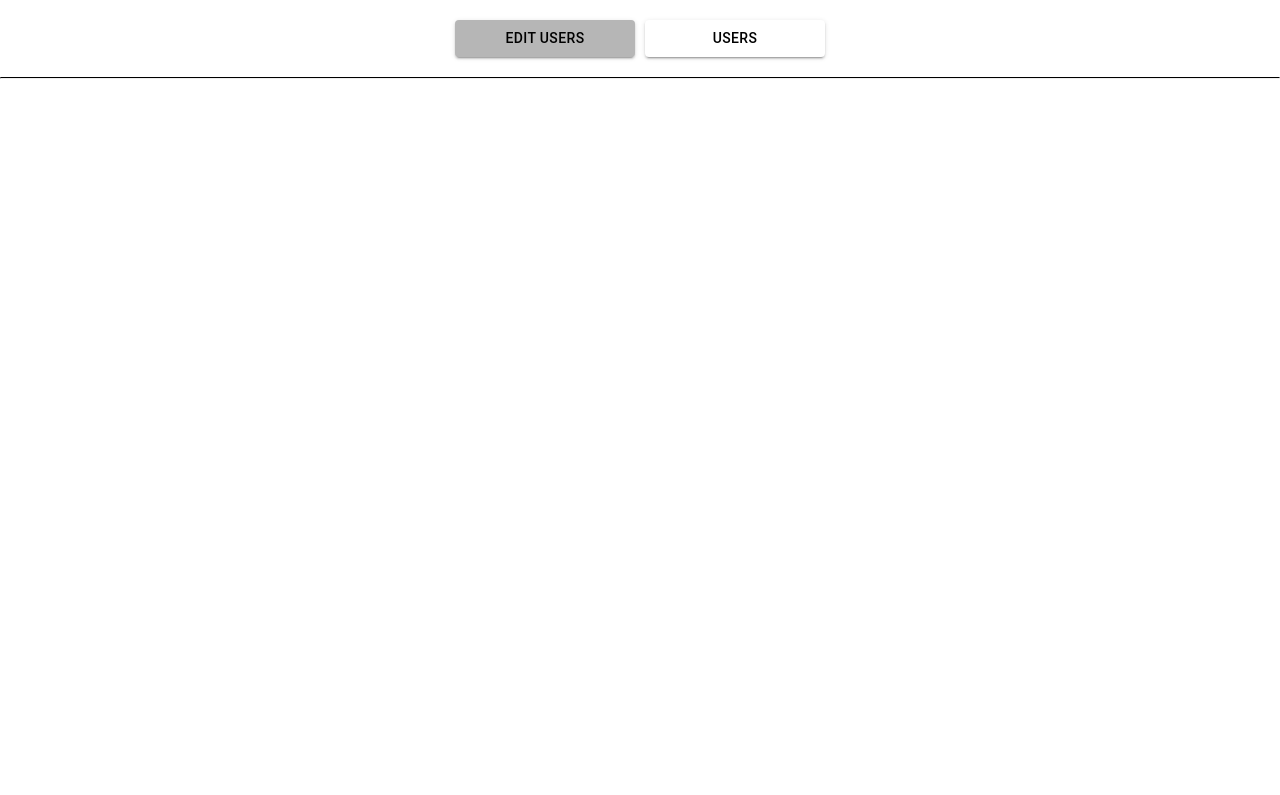
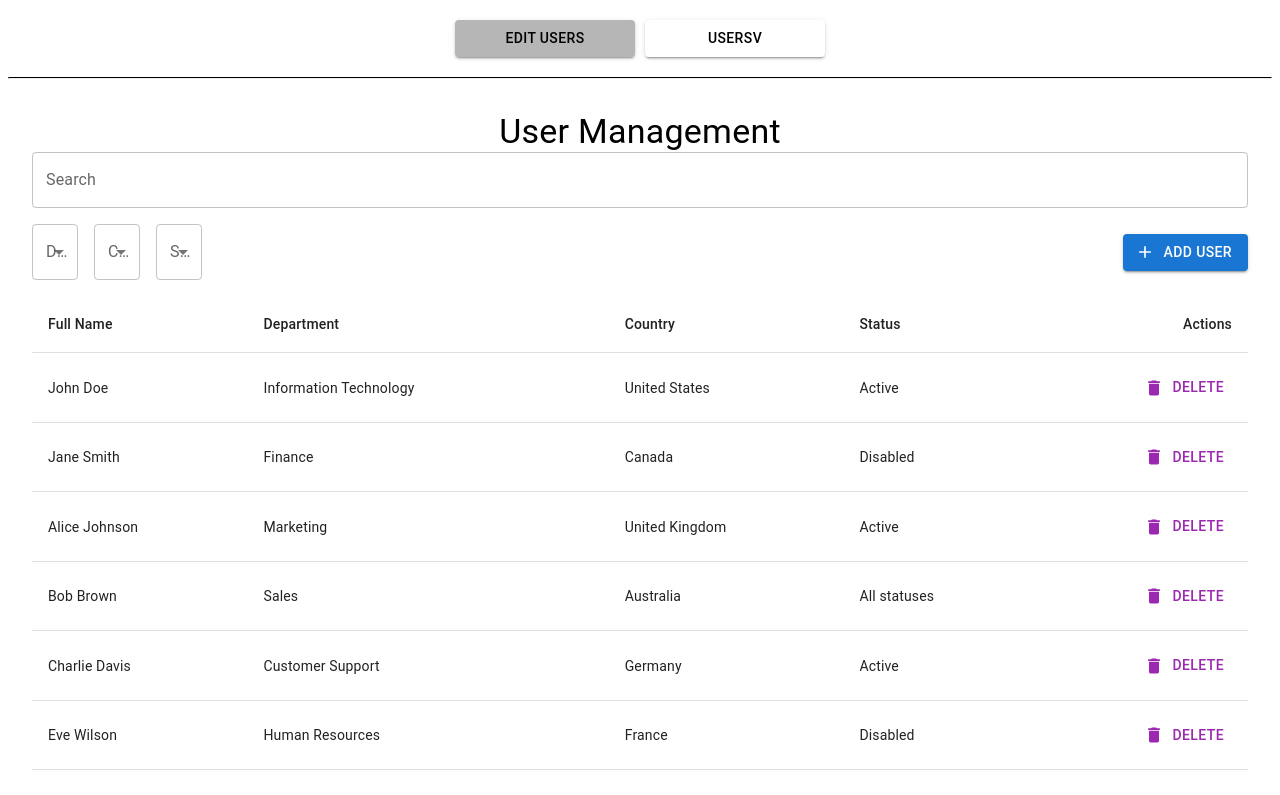
Before and after one commit to Gelan007/insiders-test-react, a React (Create React App) app: page / in a window 1280 px wide. Shown: the top 795 px of the page. Built offline with nearby package versions, Linux system fonts and the light colour scheme.

Commit message:
UsersTable basic structure

```diff
--- a/package.json
+++ b/package.json
@@ -5,6 +5,7 @@
   "dependencies": {
     "@emotion/react": "^11.13.3",
     "@emotion/styled": "^11.13.0",
+    "@mui/icons-material": "^6.1.1",
     "@mui/material": "^6.1.1",
     "@testing-library/jest-dom": "^5.17.0",
     "@testing-library/react": "^13.4.0",
--- /dev/null
+++ b/src/components/UsersPage/UsersPage.tsx
@@ -0,0 +1,14 @@
+import React from 'react';
+import Header from "../header/Header";
+import UsersTable from "../usersTable/UsersTable";
+
+const UsersPage = () => {
+    return (
+        <div>
+            <Header/>
+            <UsersTable/>
+        </div>
+    );
+};
+
+export default UsersPage;
--- a/src/components/editUsersTable/EditUsersTable.module.scss
+++ b/src/components/editUsersTable/EditUsersTable.module.scss
@@ -2,7 +2,7 @@
   border: 1px solid black;
   padding: 60px 80px 80px;
   max-width: 1400px;
-  margin: 0 auto;
+  margin: 80px auto;
 }
 
 .header {
--- a/src/components/editUsersTable/EditUsersTable.tsx
+++ b/src/components/editUsersTable/EditUsersTable.tsx
@@ -3,15 +3,15 @@ import s from "./EditUsersTable.module.scss";
 import { Box, Button, FormControl, InputLabel, MenuItem, Select, SelectChangeEvent, TextField } from "@mui/material";
 import { UserWithId } from "../../interfaces/User";
 import {getUsersWithId, USERS} from "../../data/users";
-
-const LOCAL_STORAGE_KEY = "usersData";
+import {localstorageUsers} from "../../utils/localstorage/localstorage";
 
 const EditUsersTable = () => {
     const [users, setUsers] = React.useState<UserWithId[]>([]);
     const [selectedUser, setSelectedUser] = React.useState<UserWithId | undefined>(undefined);
     const uniqueStatuses = Array.from(new Set(users.map(user => user.status.name)));
+
     useEffect(() => {
-        const storedUsers = localStorage.getItem(LOCAL_STORAGE_KEY);
+        const storedUsers = localstorageUsers.getUsers();
         if (storedUsers) {
             setUsers(JSON.parse(storedUsers));
         } else {
@@ -38,7 +38,7 @@ const EditUsersTable = () => {
     const handleSave = () => {
         const updatedUsers = users.map(user => user.id === selectedUser?.id ? selectedUser : user);
         setUsers(updatedUsers);
-        localStorage.setItem(LOCAL_STORAGE_KEY, JSON.stringify(updatedUsers));
+        localstorageUsers.addUsers(updatedUsers);
     };
 
     const undo = () => {
--- a/src/components/header/Header.tsx
+++ b/src/components/header/Header.tsx
@@ -1,16 +1,18 @@
 import React from 'react';
 import s from "./Header.module.scss"
 import {Button} from "@mui/material";
+import {NavLink} from "react-router-dom";
+import {EDIT_USERS_ROUTE, USERS_ROUTE} from "../../utils/routes/routes";
 
 const Header = () => {
     return (
         <div className={s.header}>
             <div className={s.header__content}>
                 <Button variant="contained" sx={{ backgroundColor: '#b6b6b6', color: 'black' }}>
-                    Edit Users
+                    <NavLink to={EDIT_USERS_ROUTE}>Edit Users</NavLink>
                 </Button>
                 <Button variant="contained" sx={{ backgroundColor: '#ffffff', color: 'black' }}>
-                    Users
+                    <NavLink to={USERS_ROUTE}>Users</NavLink>v
                 </Button>
             </div>
             <hr className={s.header__hr}/>
--- /dev/null
+++ b/src/components/usersTable/UsersTable.module.scss
@@ -0,0 +1,6 @@
+.usersTable {
+  border: 1px solid black;
+  padding: 60px 80px 80px;
+  max-width: 1400px;
+  margin: 80px auto;
+}
--- a/src/components/usersTable/UsersTable.tsx
+++ b/src/components/usersTable/UsersTable.tsx
@@ -1,12 +1,178 @@
-import React from 'react';
-import Header from "../header/Header";
+import React, {useEffect, useState} from 'react';
+import {
+    Box,
+    Button,
+    Checkbox,
+    FormControl,
+    FormControlLabel,
+    FormGroup,
+    InputLabel,
+    MenuItem,
+    Select,
+    SelectChangeEvent,
+    TextField,
+    Table,
+    TableBody,
+    TableCell,
+    TableContainer,
+    TableHead,
+    TableRow,
+    Typography,
+} from '@mui/material';
+import DeleteIcon from '@mui/icons-material/Delete';
+import AddIcon from '@mui/icons-material/Add';
+import { UserWithId } from '../../interfaces/User';
+import {getUsersWithId} from "../../data/users";
+import {localstorageUsers} from "../../utils/localstorage/localstorage";
 
-const UsersTable = () => {
+const UserManagement = () => {
+    const [searchTerm, setSearchTerm] = useState('');
+    const [selectedDepartments, setSelectedDepartments] = useState<string[]>([]);
+    const [selectedCountries, setSelectedCountries] = useState<string[]>([]);
+    const [selectedStatuses, setSelectedStatuses] = useState<string[]>([]);
+    const [users, setUsers] = useState<UserWithId[]>([]);
+
+    useEffect(() => {
+        const storedUsers = localstorageUsers.getUsers();
+        if (storedUsers) {
+            setUsers(JSON.parse(storedUsers));
+        } else {
+            setUsers(getUsersWithId);
+        }
+    }, []);
+
+    const handleSearchChange = (event: React.ChangeEvent<HTMLInputElement>) => {
+        setSearchTerm(event.target.value);
+    };
+
+    const handleMultiSelectChange = (event: SelectChangeEvent<string[]>, setter: React.Dispatch<React.SetStateAction<string[]>>) => {
+        const value = event.target.value as string[];
+        setter(value);
+    };
+
+    const handleAddUser = () => {
+    };
+
+    const handleDeleteUser = (userId: string) => {
+        setUsers(users.filter(user => user.id !== userId));
+    };
+
     return (
-        <div>
-            <Header/>
-        </div>
+        <Box sx={{ padding: 3 }}>
+            <Typography variant="h4" sx={{ textAlign: 'center' }}>
+                User Management
+            </Typography>
+            <TextField
+                label="Search"
+                variant="outlined"
+                value={searchTerm}
+                onChange={handleSearchChange}
+                sx={{ marginBottom: 2, width: '100%' }}
+            />
+            <Box display="flex" justifyContent="space-between" alignItems="center" mb={2}>
+                <Box display="flex" gap={2}>
+                    <FormControl fullWidth>
+                        <InputLabel id="department-label">Department</InputLabel>
+                        <Select
+                            labelId="department-label"
+                            multiple
+                            value={selectedDepartments}
+                            onChange={(e) => handleMultiSelectChange(e, setSelectedDepartments)}
+                            renderValue={(selected) => selected.join(', ')}
+                        >
+                            {users.map(user => (
+                                <MenuItem key={user.department.value} value={user.department.value}>
+                                    {user.department.name}
+                                </MenuItem>
+                            ))}
+                        </Select>
+                    </FormControl>
+                    <FormControl fullWidth>
+                        <InputLabel id="country-label">Country</InputLabel>
+                        <Select
+                            labelId="country-label"
+                            multiple
+                            value={selectedCountries}
+                            onChange={(e) => handleMultiSelectChange(e, setSelectedCountries)}
+                            renderValue={(selected) => selected.join(', ')}
+                        >
+                            <MenuItem value="USA">
+                                <Checkbox checked={selectedCountries.includes('USA')} />
+                                USA
+                            </MenuItem>
+                            <MenuItem value="Canada">
+                                <Checkbox checked={selectedCountries.includes('Canada')} />
+                                Canada
+                            </MenuItem>
+                            <MenuItem value="Germany">
+                                <Checkbox checked={selectedCountries.includes('Germany')} />
+                                Germany
+                            </MenuItem>
+                        </Select>
+                    </FormControl>
+                    <FormControl fullWidth>
+                        <InputLabel id="status-label">Status</InputLabel>
+                        <Select
+                            labelId="status-label"
+                            multiple
+                            value={selectedStatuses}
+                            onChange={(e) => handleMultiSelectChange(e, setSelectedStatuses)}
+                            renderValue={(selected) => selected.join(', ')}
+                        >
+                            <MenuItem value="Active">
+                                <Checkbox checked={selectedStatuses.includes('Active')} />
+                                Active
+                            </MenuItem>
+                            <MenuItem value="Inactive">
+                                <Checkbox checked={selectedStatuses.includes('Inactive')} />
+                                Inactive
+                            </MenuItem>
+                        </Select>
+                    </FormControl>
+                </Box>
+                <Button
+                    variant="contained"
+                    color="primary"
+                    startIcon={<AddIcon />}
+                    onClick={handleAddUser}
+                >
+                    Add User
+                </Button>
+            </Box>
+            <TableContainer>
+                <Table aria-label="simple table">
+                    <TableHead>
+                        <TableRow>
+                            <TableCell>Full Name</TableCell>
+                            <TableCell>Department</TableCell>
+                            <TableCell>Country</TableCell>
+                            <TableCell>Status</TableCell>
+                            <TableCell align="right">Actions</TableCell>
+                        </TableRow>
+                    </TableHead>
+                    <TableBody>
+                        {users.map((user) => (
+                            <TableRow key={user.id}>
+                                <TableCell>{user.name}</TableCell>
+                                <TableCell>{user.department.name}</TableCell>
+                                <TableCell>{user.country.name}</TableCell>
+                                <TableCell>{user.status.name}</TableCell>
+                                <TableCell align="right">
+                                    <Button
+                                        onClick={() => handleDeleteUser(user.id)}
+                                        startIcon={<DeleteIcon />}
+                                        color="secondary"
+                                    >
+                                        Delete
+                                    </Button>
+                                </TableCell>
+                            </TableRow>
+                        ))}
+                    </TableBody>
+                </Table>
+            </TableContainer>
+        </Box>
     );
 };
 
-export default UsersTable;
+export default UserManagement;
--- a/src/index.css
+++ b/src/index.css
@@ -1,15 +1,6 @@
 @import-normalize;
 
-body {
-  margin: 0;
-  font-family: -apple-system, BlinkMacSystemFont, 'Segoe UI', 'Roboto', 'Oxygen',
-    'Ubuntu', 'Cantarell', 'Fira Sans', 'Droid Sans', 'Helvetica Neue',
-    sans-serif;
-  -webkit-font-smoothing: antialiased;
-  -moz-osx-font-smoothing: grayscale;
+a {
+  text-decoration: none;
+  color: inherit;
 }
-
-code {
-  font-family: source-code-pro, Menlo, Monaco, Consolas, 'Courier New',
-    monospace;
-}
--- a/src/utils/routes/consts.ts
+++ b/src/utils/routes/consts.ts
@@ -2,12 +2,13 @@ import {EDIT_USERS_ROUTE, USERS_ROUTE} from "./routes";
 import UsersTable from "../../components/usersTable/UsersTable";
 import EditUsersTable from "../../components/editUsersTable/EditUsersTable";
 import EditUsersPage from "../../components/editUsersPage/EditUsersPage";
+import UsersPage from "../../components/UsersPage/UsersPage";
 
 
 export const publicRoutes = [
     {
         path: USERS_ROUTE,
-        Component: UsersTable
+        Component: UsersPage
     },
     {
         path: EDIT_USERS_ROUTE,
```
Also changed, not shown: 1 other file (tests, documents, lock files or other folders).
